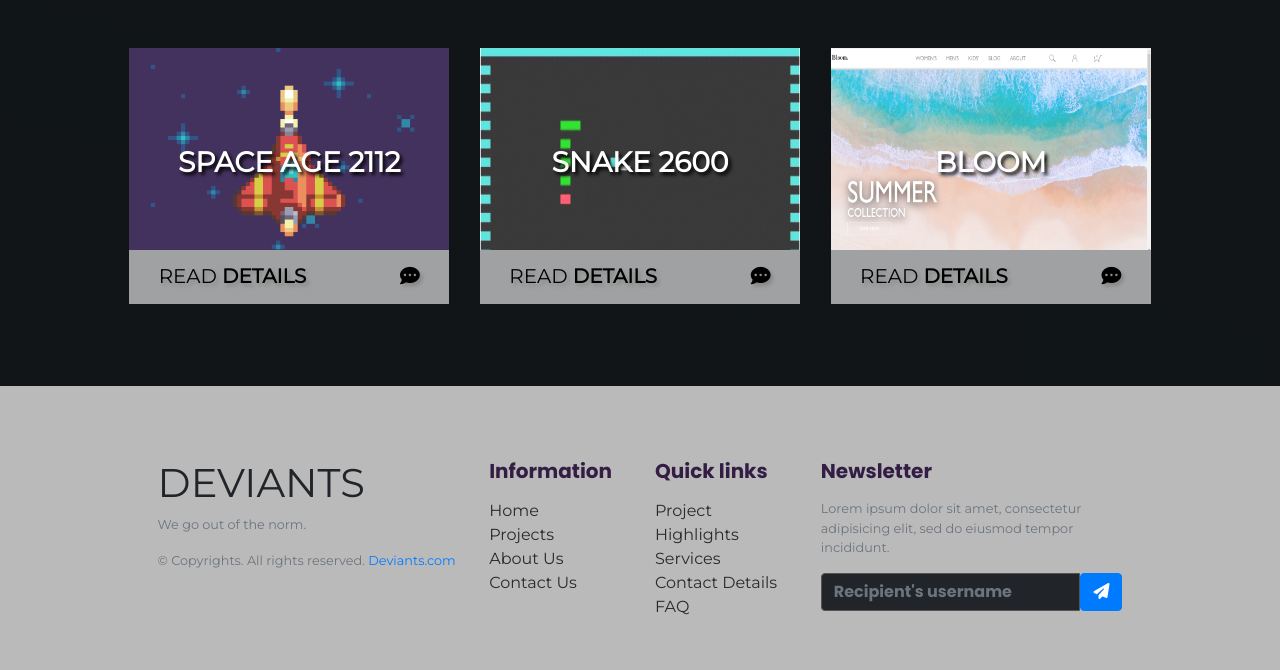
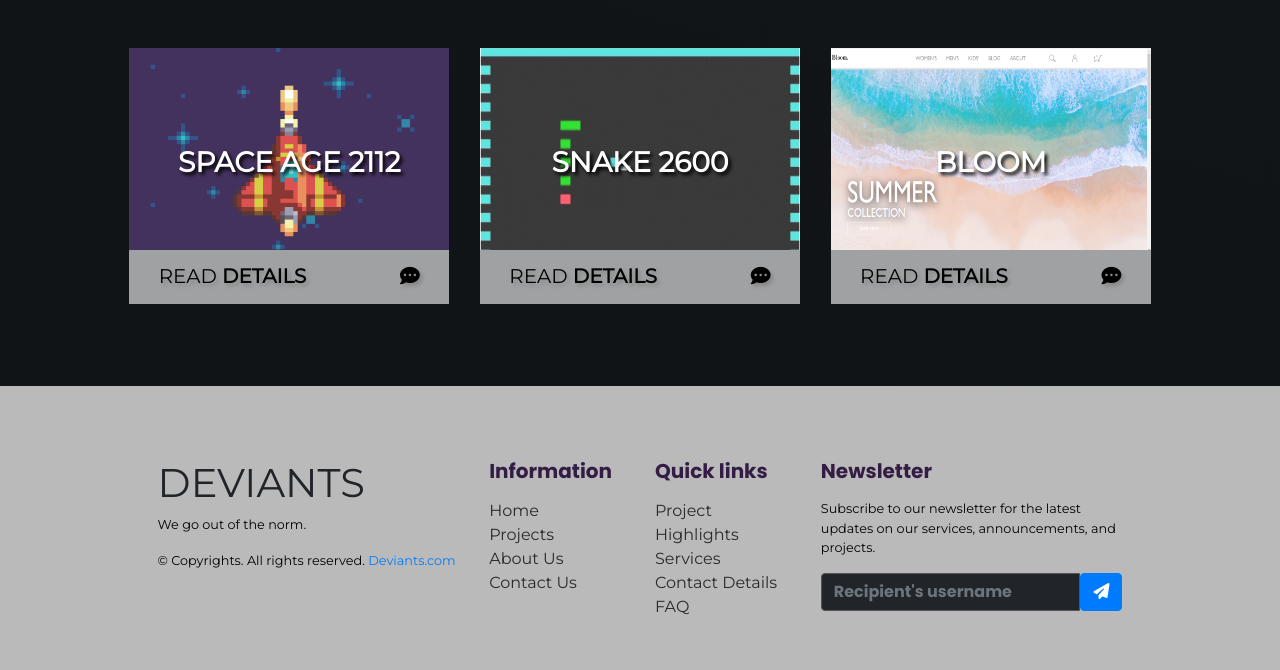
Before and after one commit to shaynalene/deviants, a plain HTML site: page projects.html in a window 1280 px wide. Shown: the part 1259-1929 px from the top of the page. Drawn offline with nearby package versions, Linux system fonts and the light colour scheme.

Commit message:
Update projects.html

```diff
--- a/projects.html
+++ b/projects.html
@@ -22,7 +22,7 @@
         <section class = "proj_header">
             <!--NAVIGATION BAR-->
             <nav>
-                <a href="index.html" title="Back to Homepage"><img src="images/logo-deviants.png" width="100px" height="100px"></a><p class ="glow-logo">Deviants</p>
+                <a href="index.html" title="Back to Homepage"><img src="images/logo-deviants.png" width="100px" height="100px"><p class ="glow-logo">Deviants</p></a>
                 <div class = "nav-links" id="navLinks">
                 <i class="fa-solid fa-xmark" onclick="hideMenu()"></i>
                     <ul>
@@ -124,14 +124,15 @@
                 </div>
         </section>
 
-        <!--FOOTER-->
+         <!--FOOTER SECTION-->
+
          <footer class="w-100 py-4 flex-shrink-0">
             <div class="container py-4">
                 <div class="row gy-4 gx-5">
                     <div class="col-lg-4 col-md-6">
                         <h5 class="h1">DEVIANTS</h5>
-                        <p class="small text-muted">We go out of the norm.</p>
-                        <p class="small text-muted mb-0">&copy; Copyrights. All rights reserved. <a class="text-primary" href="#">Deviants.com</a></p>
+                        <p class="small text-black">We go out of the norm.</p>
+                        <p class="small text-black mb-0">&copy; Copyrights. All rights reserved. <a class="text-primary" href="#">Deviants.com</a></p>
                     </div>
                     <div class="col-lg-2 col-md-6">
                         <h5 class="mb-3">Information</h5>
@@ -153,7 +154,7 @@
                     </div>
                     <div class="col-lg-4 col-md-6">
                         <h5 class=" mb-3">Newsletter</h5>
-                        <p class="small text-muted">Lorem ipsum dolor sit amet, consectetur adipisicing elit, sed do eiusmod tempor incididunt.</p>
+                        <p class="small text-black">Subscribe to our newsletter for the latest updates on our services, announcements, and projects.</p>
                         <form action="#">
                             <div class="input-group mb-3">
                                 <input class="form-control" type="text" placeholder="Recipient's username" aria-label="Recipient's username" aria-describedby="button-addon2">
```
Lines whose indentation alone changed are shown as unchanged.
